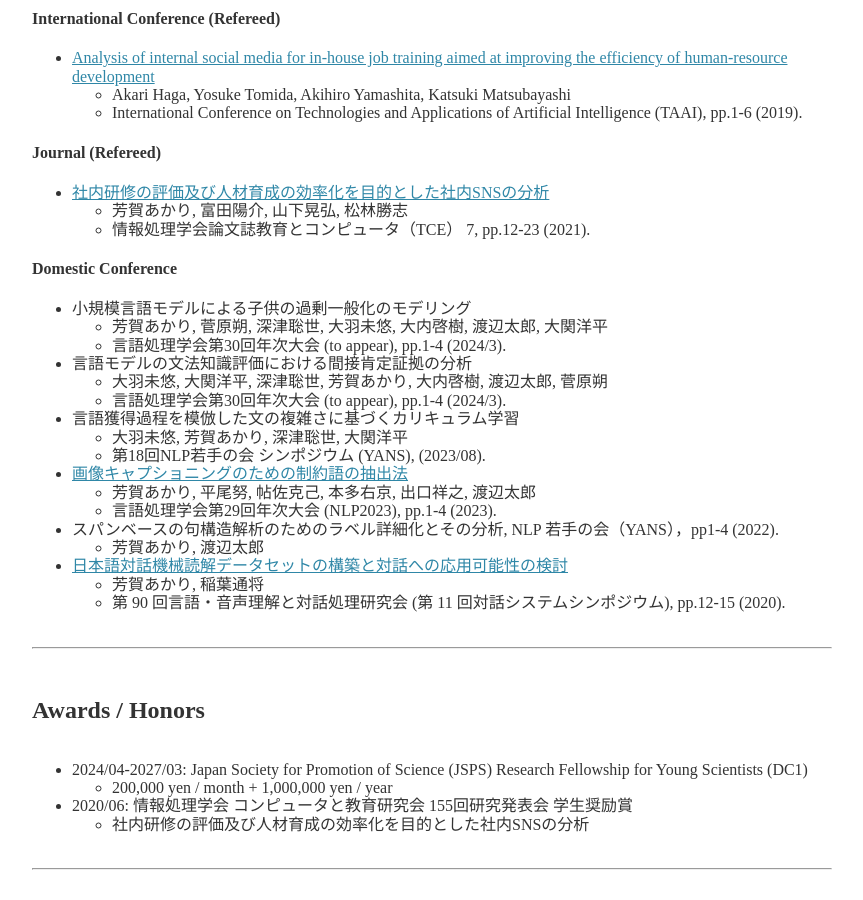
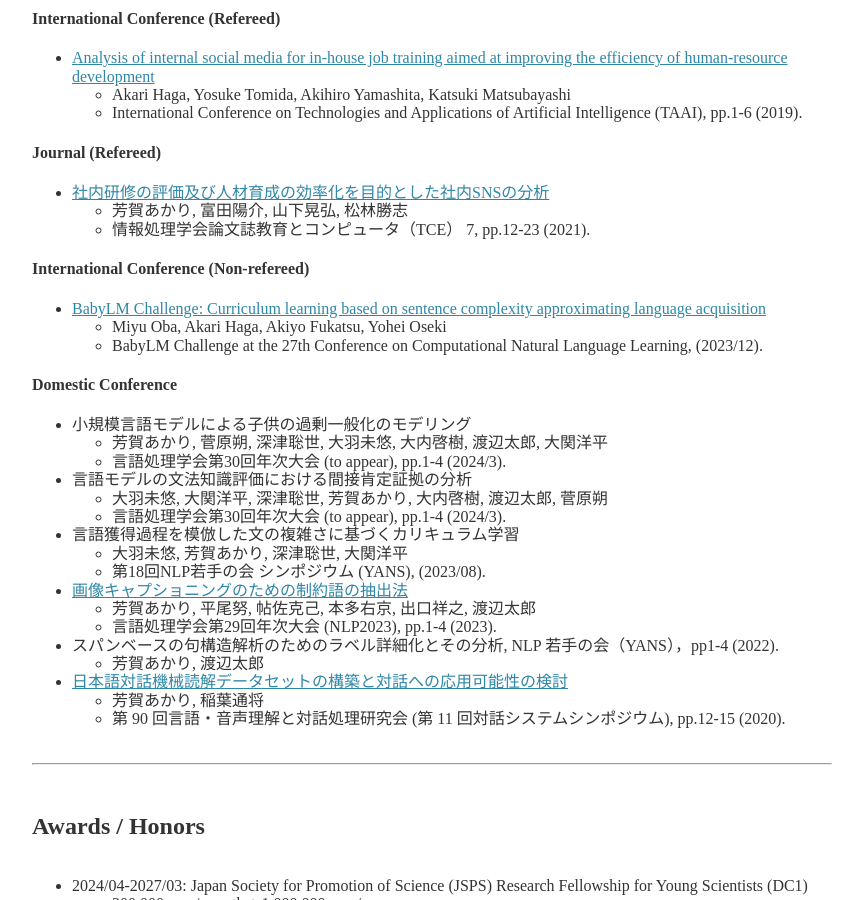
Before and after one commit to Akari000/akari000.github.io, a Jekyll site: the page built from about.md, in a window 1280 px wide and 900 px high, scrolled down 816 px. Shown: the whole window, without its empty margins (208-1071 px from the left). Built offline with Jekyll 4.4.1, drawn with Linux system fonts in a browser that asks for light colours; nearby versions of some CDN libraries.

Commit message:
add babylm paper

```diff
--- a/about.md
+++ b/about.md
@@ -29,6 +29,11 @@ permalink: /about/
 - [社内研修の評価及び人材育成の効率化を目的とした社内SNSの分析](https://scholar.google.com/citations?view_op=view_citation&hl=ja&user=Mkd23TkAAAAJ&citation_for_view=Mkd23TkAAAAJ:u5HHmVD_uO8C)
   - 芳賀あかり, 富田陽介, 山下晃弘, 松林勝志
   - 情報処理学会論文誌教育とコンピュータ（TCE） 7, pp.12-23 (2021).
+
+#### International Conference (Non-refereed)
+- [BabyLM Challenge: Curriculum learning based on sentence complexity approximating language acquisition](https://aclanthology.org/2023.conll-babylm.25/)
+  - Miyu Oba, Akari Haga, Akiyo Fukatsu, Yohei Oseki
+  - BabyLM Challenge at the 27th Conference on Computational Natural Language Learning, (2023/12).
 
 #### Domestic Conference
 - 小規模言語モデルによる子供の過剰一般化のモデリング
```
